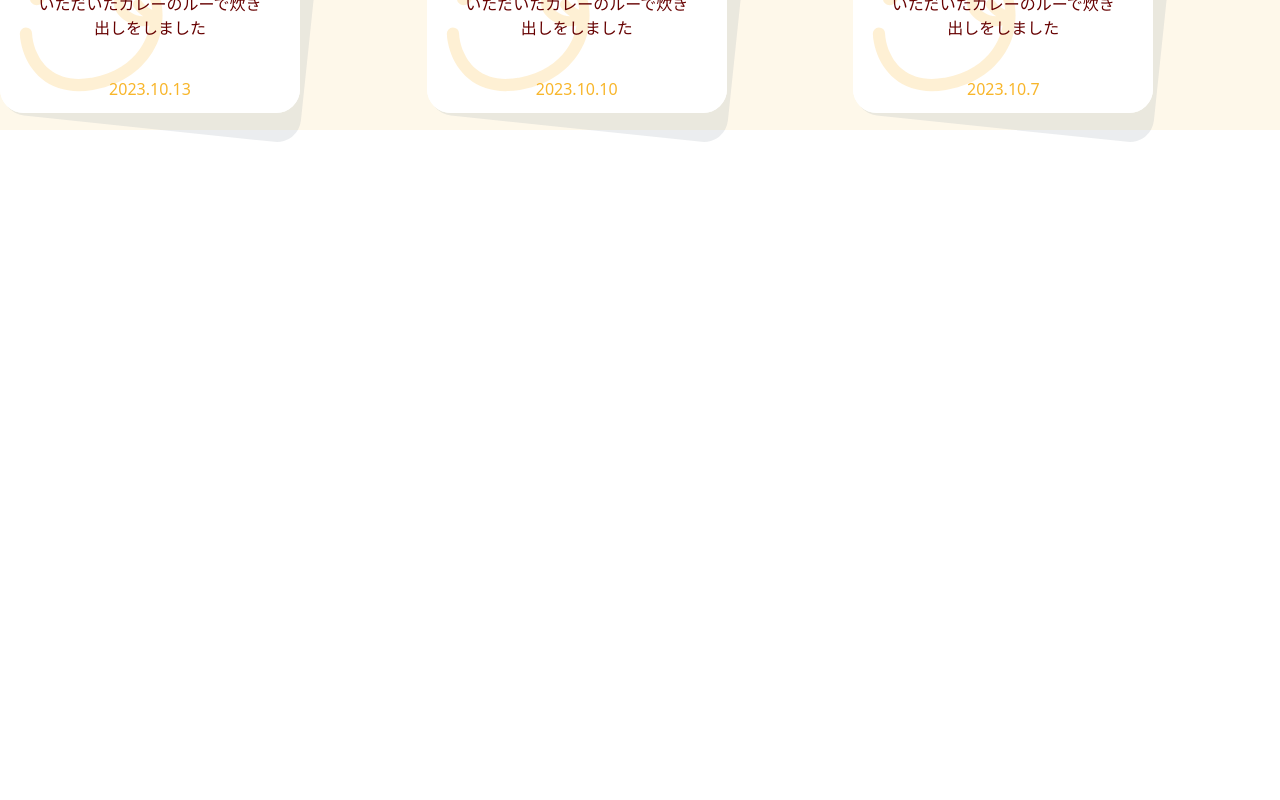
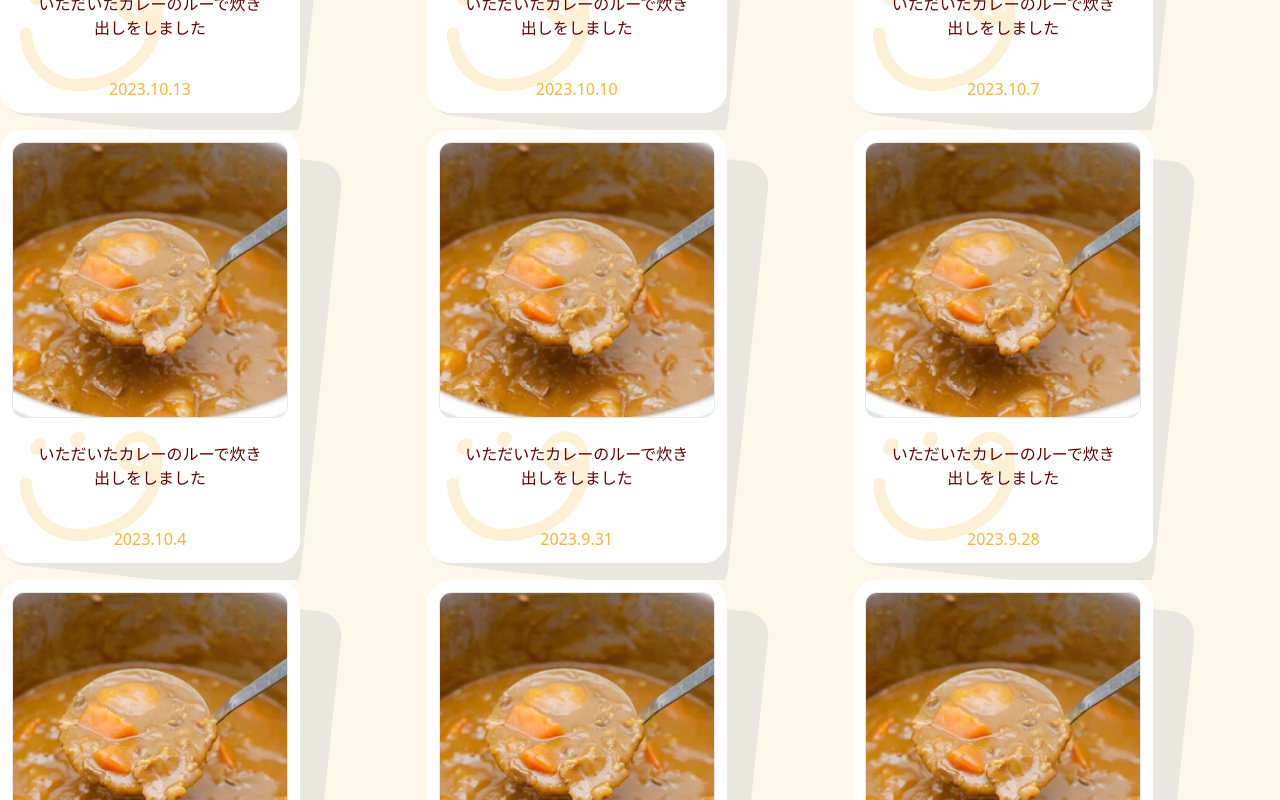
Before and after one commit to foodbank-ymg/thanks-web-frontend, a Next.js app: page /latest-posts in a window 1280 px wide. Shown: the part 1220-2020 px from the top of the page. Before the commit the page ends 1365 px from the top, so only its background shows below. Built offline with nearby package versions, Linux system fonts and the light colour scheme; a web font is replaced by a local one.

Commit message:
timezone fix, sort by approvedAt

```diff
--- a/src/data/posts.ts
+++ b/src/data/posts.ts
@@ -4,7 +4,7 @@ import { newFirestore } from '@/lib/firestore/firestore'
 import { GetPosts as fsGetPost } from '@/lib/firestore/post'
 import { Post } from '@/types/Post'
 
-export const GetPosts = async (): Promise<Post[]> => {
+export const GetApprovedPosts = async (): Promise<Post[]> => {
   if (
     process.env.NEXT_PUBLIC_APP_ENV === 'DEVELOPMENT' ||
     process.env.NEXT_PUBLIC_APP_ENV === 'PRODUCTION'
--- a/src/lib/firestore/firestore.ts
+++ b/src/lib/firestore/firestore.ts
@@ -1,6 +1,6 @@
 import admin from 'firebase-admin'
 
-export var db: admin.firestore.Firestore | undefined
+export var db: admin.firestore.Firestore
 
 export const newFirestore = () => {
   if (db === undefined) {
--- a/src/lib/firestore/post.ts
+++ b/src/lib/firestore/post.ts
@@ -12,6 +12,7 @@ export const GetPosts = async () => {
     await db
       .collection('posts')
       .where('status', '==', postStatus.APPROVED)
+      .orderBy('approvedAt', 'desc')
       .withConverter<Post>(postConverter)
       .get()
   ).forEach((doc) => {
@@ -56,7 +57,7 @@ const postConverter = {
       images: data.images.map(
         (image: string) => `${process.env.IMAGE_BASE_URL}/${encodeURIComponent(image)}`,
       ),
-      createdAt: moment(data.createdAt.toDate()).format('YYYY.MM.DD'),
+      createdAt: moment(data.createdAt.toDate()).utcOffset(9).format('YYYY.MM.DD'),
     }
   },
 }
--- a/src/pages/index.tsx
+++ b/src/pages/index.tsx
@@ -1,3 +1,4 @@
+import moment from 'moment'
 import { GetStaticProps } from 'next'
 import Head from 'next/head'
 import Link from 'next/link'
@@ -8,7 +9,7 @@ import Footer from '@/components/Footer'
 import Letter from '@/components/Letter'
 import Postcard from '@/components/Postcard'
 import Topabout from '@/components/Topabout'
-import { GetPosts } from '@/data/posts'
+import { GetApprovedPosts } from '@/data/posts'
 import { buildMonthlyPath } from '@/pages/monthly-posts/[id]'
 import { Post } from '@/types/Post'
 
@@ -72,11 +73,11 @@ export default HomePage
 
 export const getStaticProps: GetStaticProps = async () => {
   // 現在時刻の月ではない直近投稿が直近の月次ページ
-  const now = new Date()
+  const now = moment().utcOffset(9).toDate()
   const nowMonth = buildMonthlyPath(`${now.getFullYear()}-${now.getMonth() + 1}`)
 
   let latestMonthlyPath = ''
-  let posts = await GetPosts()
+  let posts = await GetApprovedPosts()
   posts.forEach((post) => {
     const postMonthlyPath = buildMonthlyPath(post.createdAt)
     if (latestMonthlyPath === '' && postMonthlyPath !== nowMonth) {
--- a/src/pages/latest-posts/index.tsx
+++ b/src/pages/latest-posts/index.tsx
@@ -2,10 +2,10 @@ import { GetStaticProps } from 'next'
 import React from 'react'
 
 import PostList from '@/components/PostList'
-import { GetPosts } from '@/data/posts'
+import { GetApprovedPosts } from '@/data/posts'
 import { Post } from '@/types/Post'
 
-const LATEST_POSTS_QUANTITY = 9
+const LATEST_POSTS_QUANTITY = 30
 
 type Props = {
   posts: Post[]
@@ -23,7 +23,7 @@ export default LatestPostsPage
 
 export const getStaticProps: GetStaticProps = async () => {
   // 仮データ（後でDBデータに差し替え）
-  let posts_ = await GetPosts()
+  let posts_ = await GetApprovedPosts()
   const posts = posts_.slice(0, Math.min(posts_.length, LATEST_POSTS_QUANTITY))
 
   return {
--- a/src/pages/monthly-posts/[id].tsx
+++ b/src/pages/monthly-posts/[id].tsx
@@ -2,7 +2,7 @@ import { GetStaticPaths, GetStaticProps } from 'next'
 import React from 'react'
 
 import PostList from '@/components/PostList'
-import { GetPosts } from '@/data/posts'
+import { GetApprovedPosts } from '@/data/posts'
 import { Post } from '@/types/Post'
 
 type Props = {
@@ -22,7 +22,7 @@ export default MonthlyPostsPage
 export const getStaticProps: GetStaticProps = async ({ params }) => {
   const id = params?.id as string
 
-  let posts_ = await GetPosts()
+  let posts_ = await GetApprovedPosts()
   const posts = posts_.filter((post) => {
     return buildMonthlyPath(post.createdAt) === id
   })
@@ -36,7 +36,7 @@ export const getStaticProps: GetStaticProps = async ({ params }) => {
 
 export const getStaticPaths: GetStaticPaths = async () => {
   const yearMonths: string[] = []
-  let posts = await GetPosts()
+  let posts = await GetApprovedPosts()
   posts.forEach((post) => {
     const path = buildMonthlyPath(post.createdAt)
     if (!yearMonths.includes(path)) {
```
